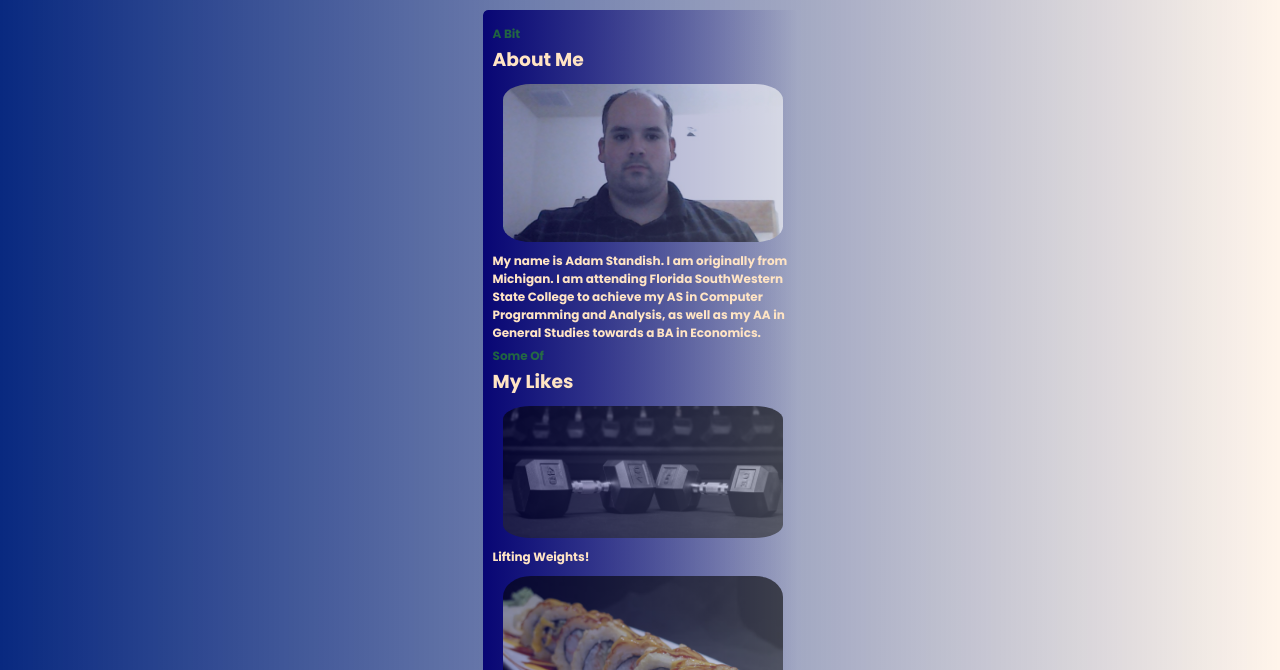
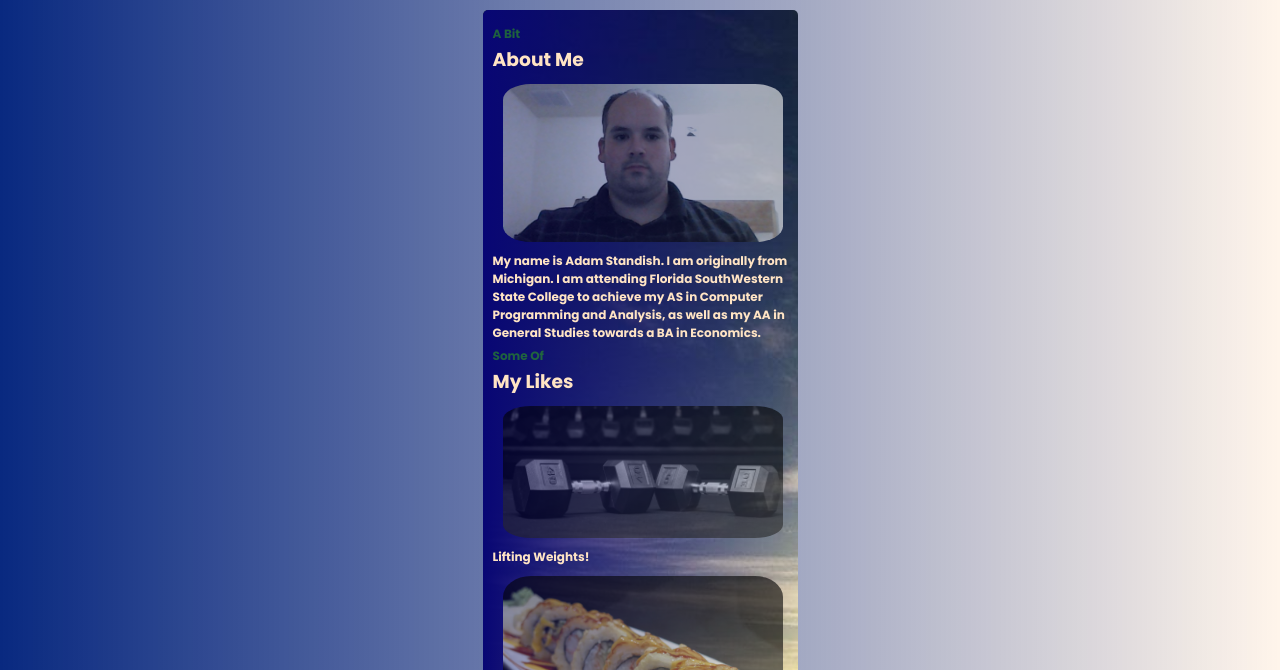
Before and after one commit to cloudflips32/portfolio-2024, a plain HTML site: page index.html in a window 1280 px wide. Shown: the part 130-800 px from the top of the page. Drawn offline with nearby package versions, Linux system fonts and the light colour scheme.

Commit message:
Update styles.css
url fix

```diff
--- a/styles.css
+++ b/styles.css
@@ -169,7 +169,7 @@ main {
 
 .section-container {
     margin: 10px 0;
-    background-image: url(clouds2.jpg);
+    background-image: url(pictures/clouds2.jpg);
     background-repeat: no-repeat;
     background-size: cover;
     width: var(--wd);
```
